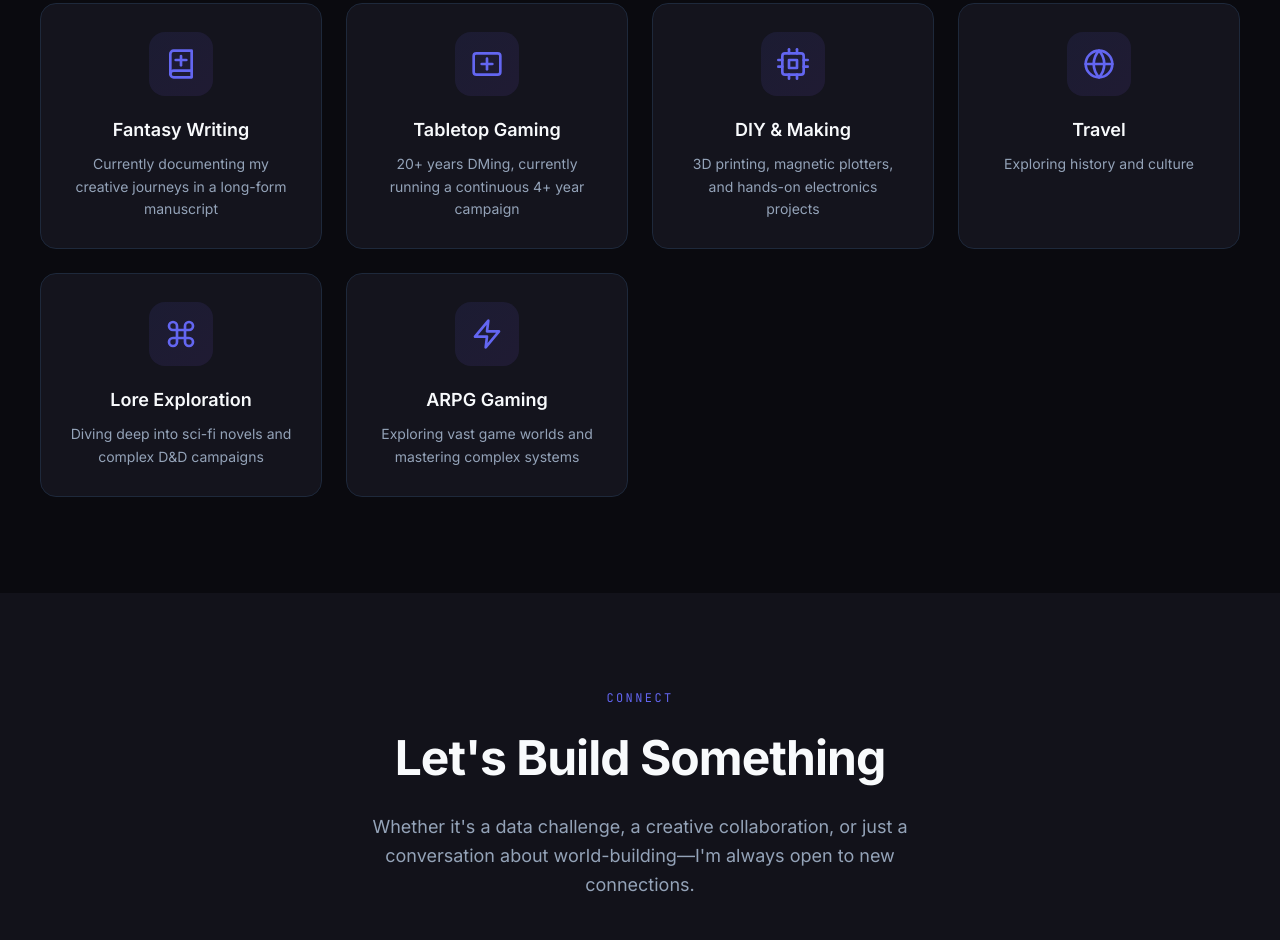
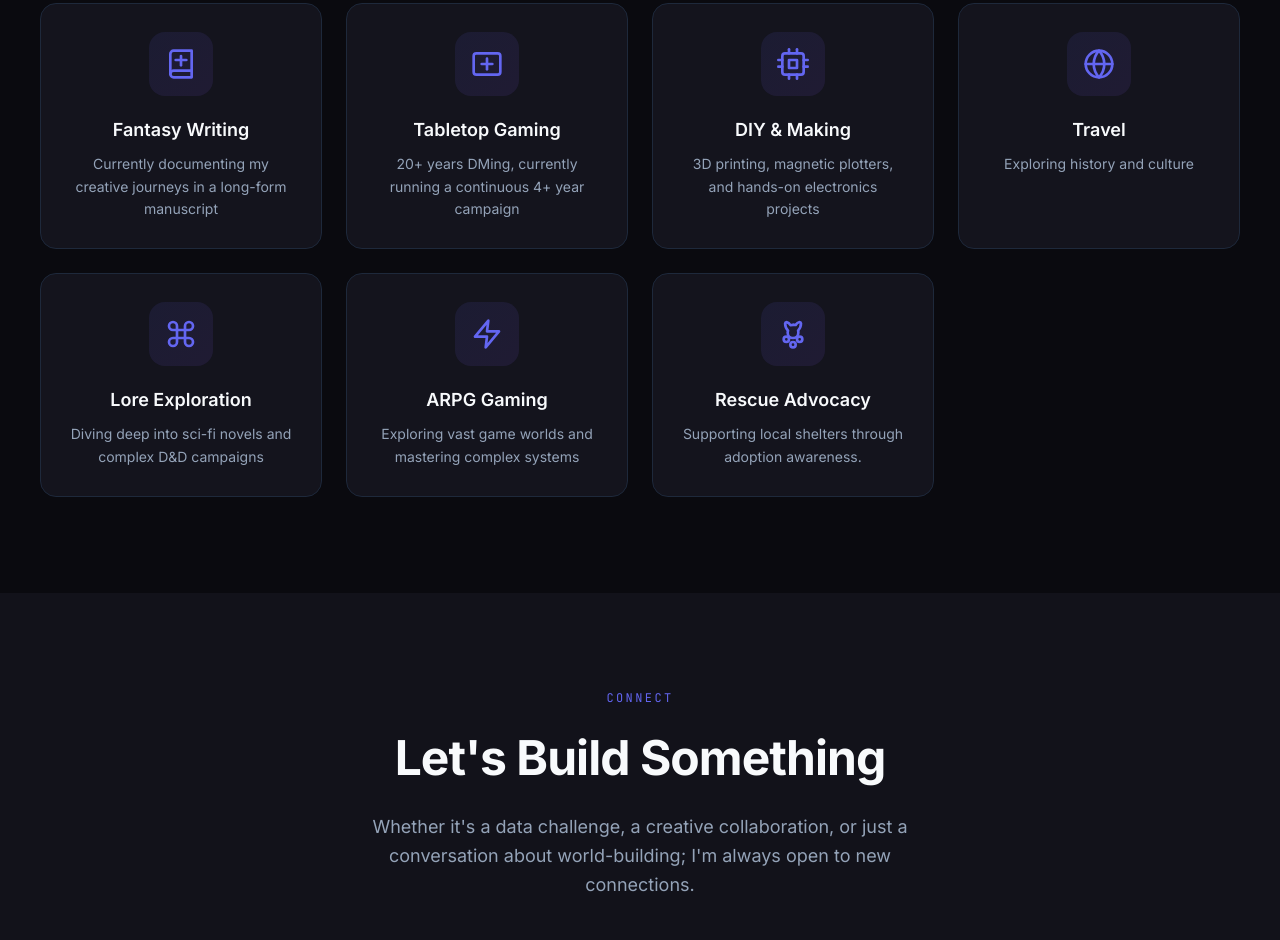
Before and after one commit to kikiviki/aka, a plain HTML site: page index.html in a window 1280 px wide. Shown: the part 5180-6120 px from the top of the page. Drawn offline with Linux system fonts and the light colour scheme.

Commit message:
Add interest card for Rescue Advocacy and fix punctuation
update

```diff
--- a/index.html
+++ b/index.html
@@ -1257,6 +1257,18 @@
                     <h3>ARPG Gaming</h3>
                     <p>Exploring vast game worlds and mastering complex systems</p>
                 </div>
+                <div class="interest-card animate-on-scroll">
+                    <div class="interest-icon">
+                        <svg viewBox="0 0 24 24" fill="none" stroke="currentColor" stroke-width="2" stroke-linecap="round" stroke-linejoin="round">
+                            <path d="M12 5c.67 0 1.35.09 2 .26 1.13-2 2.91-2.26 2.91-2.26a1.1 1.1 0 0 1 1.09 1c0 1.57-1.14 4.34-2.18 5.48a4.91 4.91 0 0 1 .18 1.52c0 2.21-1.79 4-4 4s-4-1.79-4-4c0-.52.1-1 .28-1.44C7.24 8.43 6.1 5.67 6.1 4.1a1.1 1.1 0 0 1 1.09-1c0 0 1.78.26 2.91 2.26.65-.17 1.33-.26 2-.26z"></path>
+                            <path d="M17 14c1.1 0 2 .9 2 2s-.9 2-2 2-2-.9-2-2 .9-2 2-2z"></path>
+                            <path d="M7 14c1.1 0 2 .9 2 2s-.9 2-2 2-2-.9-2-2 .9-2 2-2z"></path>
+                            <path d="M12 18c1.1 0 2 .9 2 2s-.9 2-2 2-2-.9-2-2 .9-2 2-2z"></path>
+                        </svg>
+                    </div>
+                    <h3>Rescue Advocacy</h3>
+                    <p>Supporting local shelters through adoption awareness.</p>
+                </div>
             </div>
         </div>
     </section>
@@ -1267,7 +1279,7 @@
                 <div class="section-tag">Connect</div>
                 <h2 class="section-title">Let's Build Something</h2>
                 <p class="section-subtitle">
-                    Whether it's a data challenge, a creative collaboration, or just a conversation about world-building—I'm always open to new connections.
+                    Whether it's a data challenge, a creative collaboration, or just a conversation about world-building; I'm always open to new connections.
                 </p>
             </div>
             <div class="contact-grid">
```
